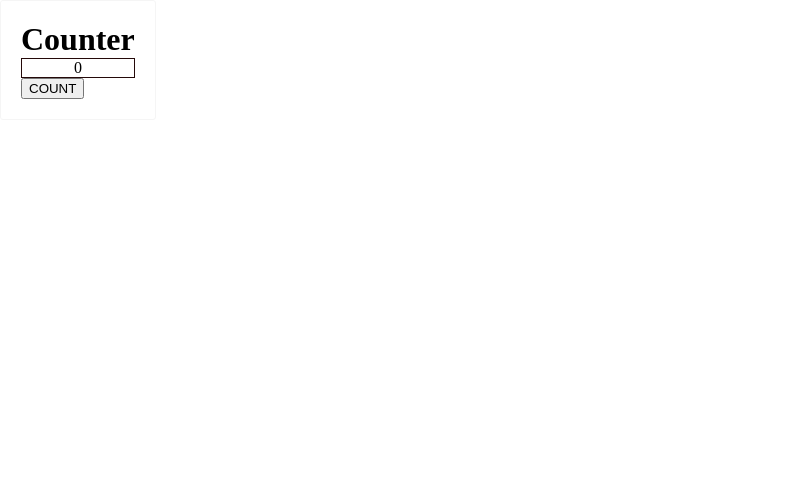
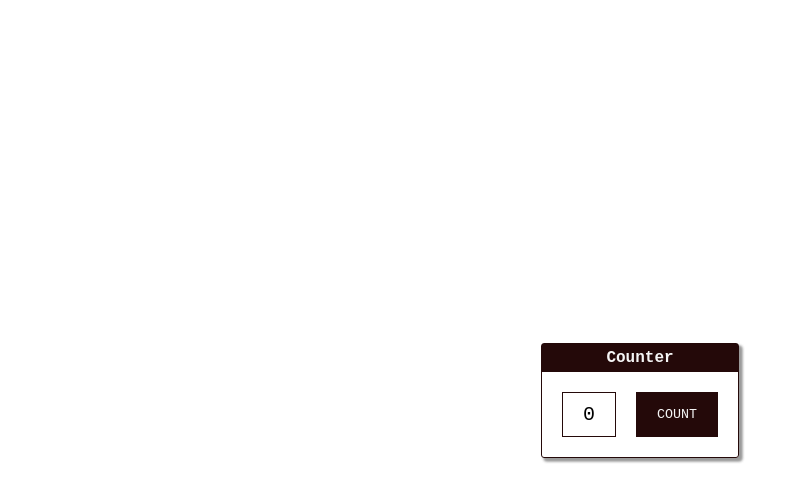
Before and after one commit to not-pope/7guis, a plain HTML site: page counter/index.html in a window 1280 px wide. Shown: the whole page, without its empty margins (0-786 px from the left). Drawn offline with Linux system fonts and the light colour scheme.

Commit message:
done with counter i think

```diff
--- a/counter/index.html
+++ b/counter/index.html
@@ -9,8 +9,10 @@
     <body>
         <div id="frame">
             <h1>Counter</h1>
-            <div id="output">0</div>
-            <button type="button" onclick="countClicks()">COUNT</button>
+            <div id="content">
+                <div id="output">0</div>
+                <button type="button" onclick="countClicks()">COUNT</button>
+            </div>
         </div>
         <script src="./script.js" async defer></script>
     </body>
--- a/counter/style.css
+++ b/counter/style.css
@@ -2,38 +2,69 @@
     --text-color: rgb(36, 9, 9);
     --background-color: rgb(245, 245, 245);
     --border-color: rgb(36,9,9);
-    --shadow: 3px 3px 3px rgb(65,65,65), 3px 3px 3px rgb(65, 65, 65);
+    --shadow: 3px 3px 3px rgb(155,155,155), 3px 3px 3px rgb(155, 155, 155);
 }
 html,
 body {
-    padding: 0;
-    margin: 0;
+    padding: 0px;
+    margin: 0px;
+    width: 100%;
+    height: 100%;
+    font-family: monospace;
+    /*
+    i have no idea why those next 3 lines work the way they work
+    but im too tired to look for another solution (one i understand)
+    thanks to https://stackoverflow.com/questions/12771982/vertically-centering-a-div-in-body/46375197
+    */
+    display: flex;
+    justify-content: center;
+    align-items: center;
 }
 
 #frame {
-    width:fit-content;
-    padding: 20px;
-    align-content: center;
-    border: 1px solid var(--background-color);
+    width: fit-content;
+    padding: 0px;
+    border: 1px solid var(--border-color);
     border-radius: 3px;
+    display: flex;
+    flex-direction: column;
+    box-shadow: var(--shadow);
 }
 
 h1{
+    background-color: var(--text-color);
+    color: var(--background-color);
+    margin: 0px;
+    padding: 5px 0px 5px 0px;
+    font-size: 16px;
+    text-align: center;
+}
+
+#content{
     margin: 0;
-    padding: 0;
+    padding: 20px 20px;
+    display: flex;
+    flex-direction: row;
+    justify-content: space-evenly;
+    gap: 20px;
 }
 
 #output{
     border: 1px solid var(--border-color);
     text-align: center;
+    font-size: 20px;
+    padding: 10px 20px;
+    box-sizing: border-box;
+    flex-grow: 1;
 }
 
-
-/*  */
-
-/*
-    #frame
-        h1
-        #output
-        button
- */
+button{
+    background-color: var(--text-color);
+    color: var(--background-color);
+    border: 1px solid var(--border-color);
+    font-family: inherit;
+    text-align: center;
+    padding: 10px 20px;
+    box-sizing: border-box;
+    flex-grow: 1;
+}
```
